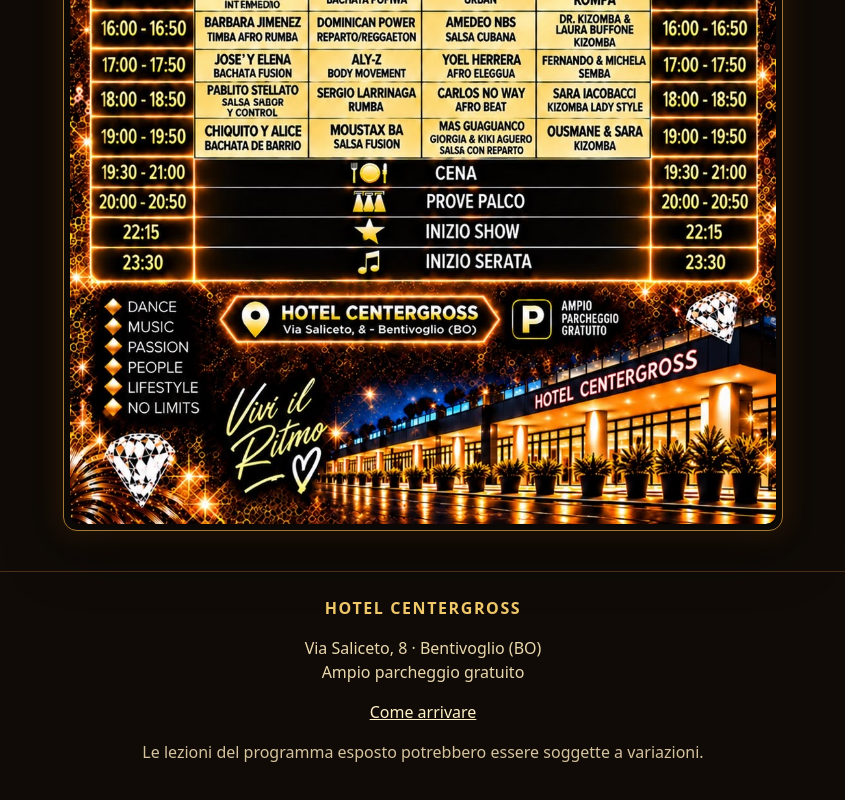
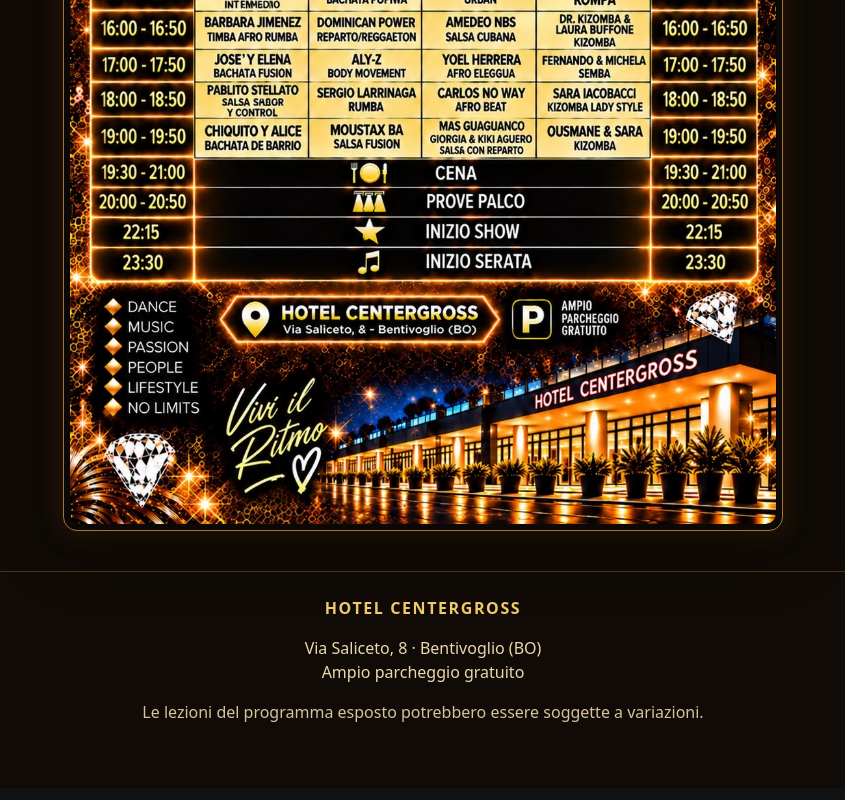
Before and after one commit to nessparker292-boop/Thebiglatinevent, a plain HTML site: page index.html in a window 1280 px wide. Shown: the part 889-1689 px from the top of the page, without its empty margins (217-1062 px from the left). Drawn offline with Linux system fonts and the light colour scheme.

Commit message:
Rimuove il link Come arrivare

```diff
--- a/index.html
+++ b/index.html
@@ -24,7 +24,7 @@ dialog{width:min(96vw,1100px);max-height:96vh;padding:.5rem;border:1px solid var
 <header><p class="eyebrow">27 · 28 · 29 novembre 2026</p><h1>The Big Latin Event</h1><p>La griglia degli stage, sempre aggiornata al giorno corrente.</p><p class="muted">Hotel Centergross · Bentivoglio (BO)</p></header>
 <nav aria-label="Seleziona la giornata"><button type="button" data-day="0" aria-selected="true">Ven 27</button><button type="button" data-day="1" aria-selected="false">Sab 28</button><button type="button" data-day="2" aria-selected="false">Dom 29</button></nav>
 <main><h2 id="day-title">Venerdì 27 novembre</h2><p class="hint">Tocca la locandina per aprirla e ingrandirla.</p><div class="poster-frame"><button id="open-poster" type="button" aria-label="Ingrandisci la locandina"><img id="poster" src="venerdi.jpg" alt="Programma di venerdì 27 novembre"></button></div></main>
-<footer><strong>HOTEL CENTERGROSS</strong><p>Via Saliceto, 8 · Bentivoglio (BO)<br>Ampio parcheggio gratuito</p><a href="https://www.google.com/maps/search/?api=1&amp;query=Hotel+Centergross+Bentivoglio">Come arrivare</a><p class="muted">Le lezioni del programma esposto potrebbero essere soggette a variazioni.</p></footer>
+<footer><strong>HOTEL CENTERGROSS</strong><p>Via Saliceto, 8 · Bentivoglio (BO)<br>Ampio parcheggio gratuito</p><p class="muted">Le lezioni del programma esposto potrebbero essere soggette a variazioni.</p></footer>
 <dialog id="zoom" aria-label="Locandina ingrandita"><button class="close" id="close-zoom" type="button" aria-label="Chiudi">×</button><img id="zoom-image" src="venerdi.jpg" alt=""></dialog>
 <script>
 const days=[{title:'Venerdì 27 novembre',file:'venerdi.jpg'},{title:'Sabato 28 novembre',file:'sabato.jpg'},{title:'Domenica 29 novembre',file:'domenica.jpg'}];
```
